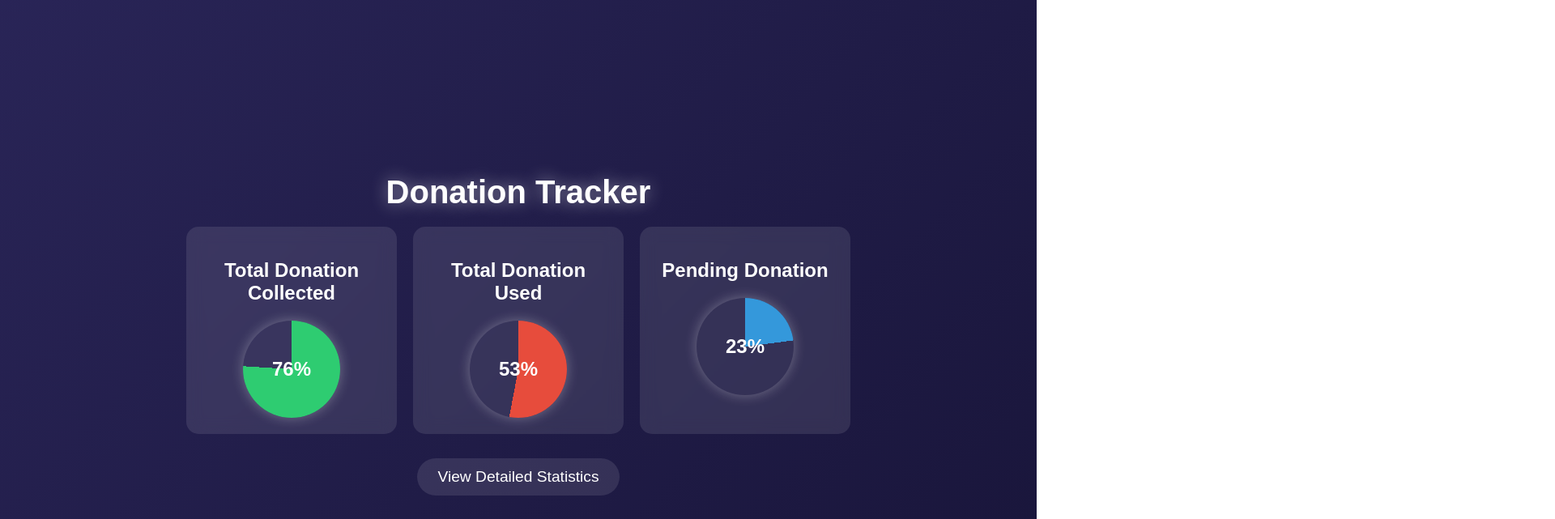
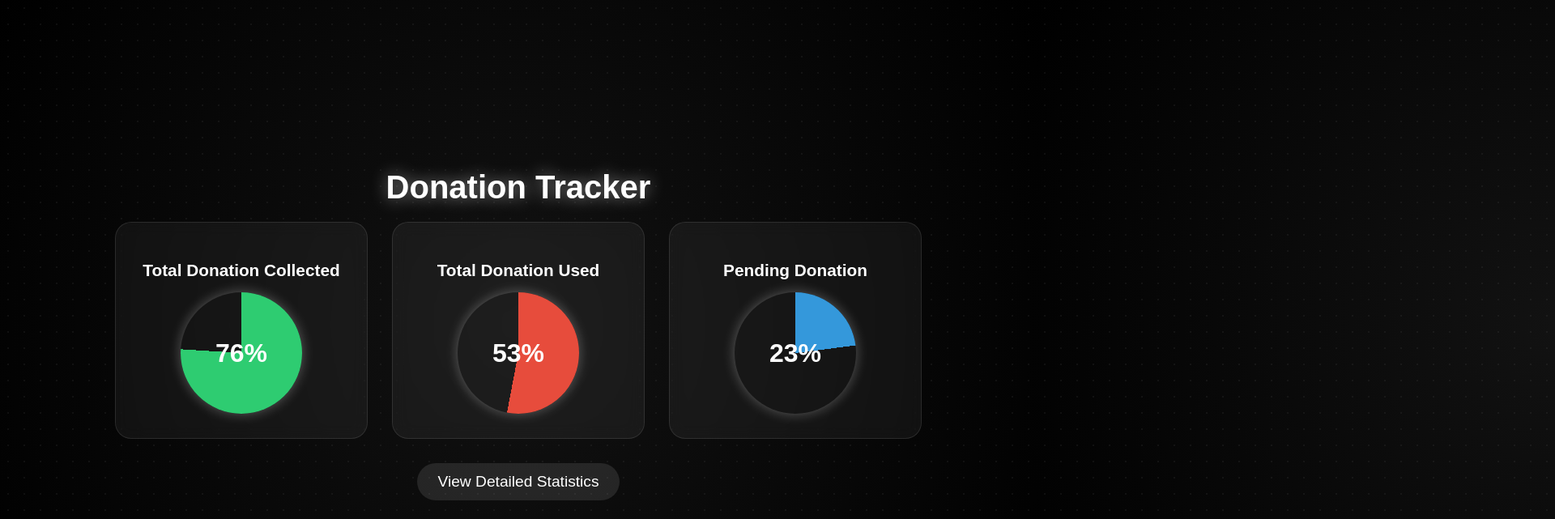
Before and after one commit to Suy4sh4/counters, a plain HTML site: page index.html in a window 1280 px wide. Shown: the top 641 px of the page at 81% size, 1920 px wide, since content can reach past the window. Drawn offline with Linux system fonts and the light colour scheme.

Commit message:
Update index.html

```diff
--- a/index.html
+++ b/index.html
@@ -14,22 +14,37 @@
       justify-content: center;
       align-items: center;
       min-height: 100vh;
-      background: linear-gradient(-45deg, #0f0c29, #302b63, #24243e);
-      background-size: 400% 400%;
-      animation: bgAnimation 10s ease infinite;
+      background: radial-gradient(circle, #121212, #000000);
       color: #fff;
+      overflow: hidden;
       text-align: center;
+      position: relative;
     }
 
-    @keyframes bgAnimation {
-      0% { background-position: 0% 50%; }
-      50% { background-position: 100% 50%; }
-      100% { background-position: 0% 50%; }
+    /* Particle Background */
+    .particles {
+      content: '';
+      position: absolute;
+      top: -50%;
+      left: -50%;
+      width: 200%;
+      height: 200%;
+      background: radial-gradient(circle, rgba(255, 255, 255, 0.05) 10%, transparent 10.01%);
+      background-size: 20px 20px;
+      animation: moveBackground 10s linear infinite;
+      z-index: -1;
+    }
+
+    @keyframes moveParticles {
+      from { transform: translateY(0); }
+      to { transform: translateY(-10%); }
     }
 
     .landing-container {
+      text-align: center;
       max-width: 90%;
       padding: 20px;
+      z-index: 1;
     }
 
     h1 {
@@ -42,27 +57,34 @@
       display: flex;
       flex-wrap: wrap;
       justify-content: center;
-      gap: 20px;
+      gap: 30px;
+      margin-top: 20px;
     }
 
     .donation-counter {
       text-align: center;
-      background: rgba(255, 255, 255, 0.1);
-      padding: 20px;
-      border-radius: 15px;
+      background: rgba(255, 255, 255, 0.05);
+      padding: 30px;
+      border-radius: 20px;
       backdrop-filter: blur(10px);
-      width: 220px;
+      width: 250px;
       transition: transform 0.3s ease;
+      border: 1px solid rgba(255, 255, 255, 0.1);
     }
 
     .donation-counter:hover {
       transform: translateY(-5px);
     }
 
+    h2 {
+      font-size: 1.3rem;
+      margin-bottom: 15px;
+    }
+
     .progress-circle {
       position: relative;
-      width: 120px;
-      height: 120px;
+      width: 150px;
+      height: 150px;
       border-radius: 50%;
       background: conic-gradient(#2ecc71 0%, transparent 0%);
       display: flex;
@@ -74,7 +96,7 @@
 
     .progress-circle span {
       position: absolute;
-      font-size: 1.5rem;
+      font-size: 2rem;
       font-weight: bold;
       color: #fff;
     }
@@ -85,6 +107,7 @@
       font-size: 1.2rem;
       color: #fff;
       background: rgba(255, 255, 255, 0.1);
+      border: 2px solid rgba(255, 255, 255, 0.2);
       border: none;
       border-radius: 50px;
       cursor: pointer;
@@ -93,15 +116,20 @@
 
     .cta-button:hover {
       background: rgba(255, 255, 255, 0.2);
-      transform: translateY(-3px);
+      transform: translateY(-5px);
     }
 
-    /* Responsive Adjustments */
+    /* Responsive */
     @media (max-width: 768px) {
+      h1 {
+        font-size: 2rem;
+      }
+
       .donation-container {
         flex-direction: column;
         align-items: center;
       }
+
 
       .donation-counter {
         width: 90%;
@@ -112,10 +140,16 @@
         width: 100px;
         height: 100px;
       }
+
+      .progress-circle span {
+        font-size: 1.5rem;
+      }
     }
   </style>
 </head>
 <body>
+  <div class="particles"></div>
+
   <div class="landing-container">
     <h1>Donation Tracker</h1>
     <div class="donation-container">
@@ -154,7 +188,7 @@
           progressCircle.style.background = `conic-gradient(${color} ${progress}%, transparent ${progress}% 100%)`;
           percentElement.textContent = `${progress}%`;
         }
-      }, 15);
+      }, 20);
     }
 
     function initializeCounters() {
```
